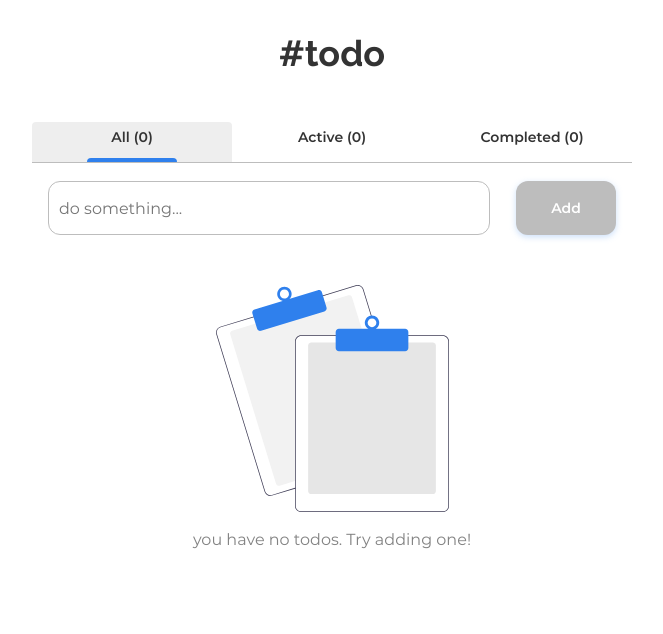
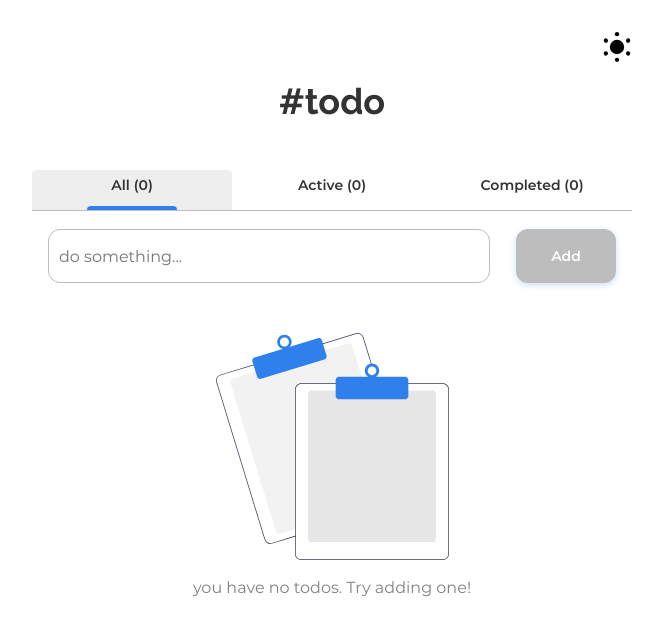
Before and after one commit to gabrielnafuzi/todo-app, a React (Vite) app: page / in a window 1280 px wide. Shown: the top 634 px of the page, without its empty margins (308-971 px from the left). Built offline with nearby package versions, Linux system fonts and the light colour scheme.

Commit message:
feat: add ThemeSwitcher component

```diff
--- a/src/components/Header/index.tsx
+++ b/src/components/Header/index.tsx
@@ -1,3 +1,5 @@
+import { ThemeSwitcher } from '@/components'
+
 import * as S from './styles'
 
 const container = {
@@ -15,6 +17,8 @@ const container = {
 
 export const Header = () => (
   <S.Wrapper variants={container} initial="hidden" animate="show">
+    <ThemeSwitcher />
+
     <S.Title>#todo</S.Title>
   </S.Wrapper>
 )
--- a/src/components/Header/styles.ts
+++ b/src/components/Header/styles.ts
@@ -4,9 +4,10 @@ import styled, { css } from 'styled-components'
 export const Wrapper = styled(motion.header)`
   ${({ theme }) => css`
     width: 100%;
-    max-width: max-content;
-    margin-left: auto;
-    margin-right: auto;
+    display: flex;
+    flex-direction: column;
+    justify-content: center;
+    align-items: center;
     user-select: none;
 
     margin-bottom: ${theme.spacings.xxlarge};
--- /dev/null
+++ b/src/components/ThemeSwitcher/components/MoonIcon.tsx
@@ -0,0 +1,30 @@
+import { motion } from 'framer-motion'
+
+import { transition } from './constants'
+
+const variants = {
+  initial: { scale: 0.6, rotate: 90 },
+  animate: { scale: 1, rotate: 0, transition },
+  whileTap: { scale: 0.95, rotate: 15 }
+}
+
+export const MoonIcon = () => {
+  return (
+    <motion.svg
+      xmlns="http://www.w3.org/2000/svg"
+      width="3rem"
+      height="3rem"
+      viewBox="0 0 50 50"
+      key="moon"
+    >
+      <motion.path
+        d="M 43.81 29.354 C 43.688 28.958 43.413 28.626 43.046 28.432 C 42.679 28.238 42.251 28.198 41.854 28.321 C 36.161 29.886 30.067 28.272 25.894 24.096 C 21.722 19.92 20.113 13.824 21.683 8.133 C 21.848 7.582 21.697 6.985 21.29 6.578 C 20.884 6.172 20.287 6.022 19.736 6.187 C 10.659 8.728 4.691 17.389 5.55 26.776 C 6.408 36.163 13.847 43.598 23.235 44.451 C 32.622 45.304 41.28 39.332 43.816 30.253 C 43.902 29.96 43.9 29.647 43.81 29.354 Z"
+        fill="currentColor"
+        initial="initial"
+        animate="animate"
+        whileTap="whileTap"
+        variants={variants}
+      />
+    </motion.svg>
+  )
+}
--- /dev/null
+++ b/src/components/ThemeSwitcher/components/SunIcon.tsx
@@ -0,0 +1,70 @@
+import { motion } from 'framer-motion'
+
+import { transition, whileTap } from './constants'
+
+export const SunIcon = () => {
+  const raysVariants = {
+    initial: { rotate: 45 },
+    animate: { rotate: 0, transition }
+  }
+
+  const coreVariants = {
+    initial: { scale: 1.5 },
+    animate: { scale: 1, transition }
+  }
+
+  return (
+    <motion.svg
+      key="sun"
+      width="3rem"
+      height="3rem"
+      viewBox="0 0 24 24"
+      fill="none"
+      xmlns="http://www.w3.org/2000/svg"
+      whileTap={whileTap}
+      style={{ originX: '50%', originY: '50%' }}
+    >
+      <motion.circle
+        cx="11.9998"
+        cy="11.9998"
+        r="5.75375"
+        fill="currentColor"
+        initial="initial"
+        animate="animate"
+        variants={coreVariants}
+      />
+      <motion.g initial="initial" animate="animate" variants={raysVariants}>
+        <circle
+          cx="3.08982"
+          cy="6.85502"
+          r="1.71143"
+          transform="rotate(-60 3.08982 6.85502)"
+          fill="currentColor"
+        />
+        <circle
+          cx="3.0903"
+          cy="17.1436"
+          r="1.71143"
+          transform="rotate(-120 3.0903 17.1436)"
+          fill="currentColor"
+        />
+        <circle cx="12" cy="22.2881" r="1.71143" fill="currentColor" />
+        <circle
+          cx="20.9101"
+          cy="17.1436"
+          r="1.71143"
+          transform="rotate(-60 20.9101 17.1436)"
+          fill="currentColor"
+        />
+        <circle
+          cx="20.9101"
+          cy="6.8555"
+          r="1.71143"
+          transform="rotate(-120 20.9101 6.8555)"
+          fill="currentColor"
+        />
+        <circle cx="12" cy="1.71143" r="1.71143" fill="currentColor" />
+      </motion.g>
+    </motion.svg>
+  )
+}
--- /dev/null
+++ b/src/components/ThemeSwitcher/components/constants.ts
@@ -0,0 +1,10 @@
+export const transition = {
+  type: 'spring',
+  stiffness: 200,
+  damping: 10
+}
+
+export const whileTap = {
+  scale: 0.95,
+  rotate: 15
+}
--- /dev/null
+++ b/src/components/ThemeSwitcher/components/index.tsx
@@ -0,0 +1,2 @@
+export * from './MoonIcon'
+export * from './SunIcon'
--- /dev/null
+++ b/src/components/ThemeSwitcher/index.tsx
@@ -0,0 +1,16 @@
+import { useState } from 'react'
+
+import { MoonIcon, SunIcon } from './components'
+import * as S from './styles'
+
+export const ThemeSwitcher = () => {
+  const [isOn, setIsOn] = useState(false)
+
+  const toggleSwitch = () => setIsOn(!isOn)
+
+  return (
+    <S.Wrapper isOn={isOn} onClick={toggleSwitch}>
+      {isOn ? <MoonIcon /> : <SunIcon />}
+    </S.Wrapper>
+  )
+}
--- /dev/null
+++ b/src/components/ThemeSwitcher/styles.ts
@@ -0,0 +1,46 @@
+import { motion } from 'framer-motion'
+import styled, { css, DefaultTheme } from 'styled-components'
+
+type WrapperProps = {
+  isOn: boolean
+}
+
+const wrapperModifiers = {
+  isOn: (theme: DefaultTheme) => css`
+    justify-content: flex-end;
+    color: ${theme.colors.lightGray};
+  `
+}
+
+export const Wrapper = styled.button<WrapperProps>`
+  ${({ theme, isOn }) => css`
+    margin-left: auto;
+    margin-bottom: ${theme.spacings.small};
+    color: ${theme.colors.yellow};
+    background: none;
+    border: none;
+
+    display: flex;
+    align-items: center;
+    cursor: pointer;
+    position: relative;
+    user-select: none;
+
+    ${isOn && wrapperModifiers.isOn(theme)}
+  `}
+`
+
+export const Thumb = styled(motion.div)`
+  ${({ theme }) => css`
+    width: 2.4rem;
+    height: 2.4rem;
+    background: ${theme.colors.white};
+    border-radius: 9999px;
+
+    display: flex;
+    align-items: center;
+    justify-content: center;
+
+    padding: 0.4rem;
+  `}
+`
--- a/src/components/index.ts
+++ b/src/components/index.ts
@@ -4,3 +4,4 @@ export * from './Tabs'
 export * from './Checkbox'
 export * from './Todo'
 export * from './Input'
+export * from './ThemeSwitcher'
```
